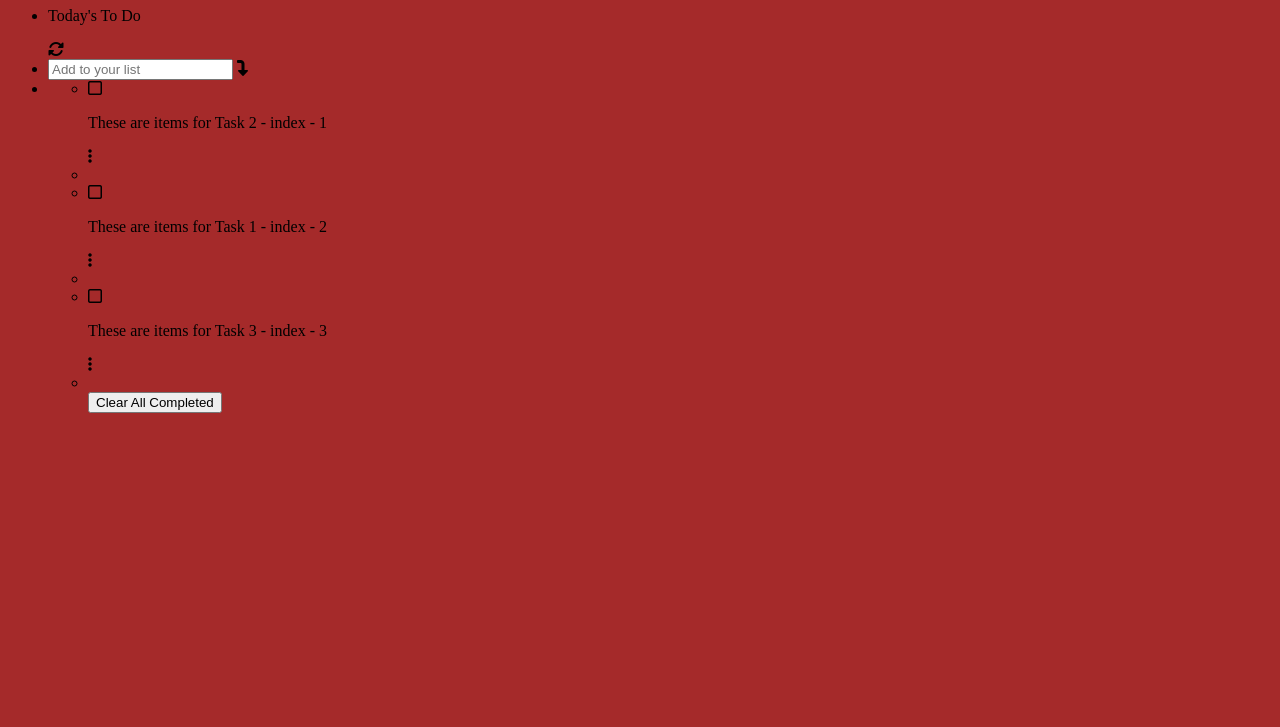
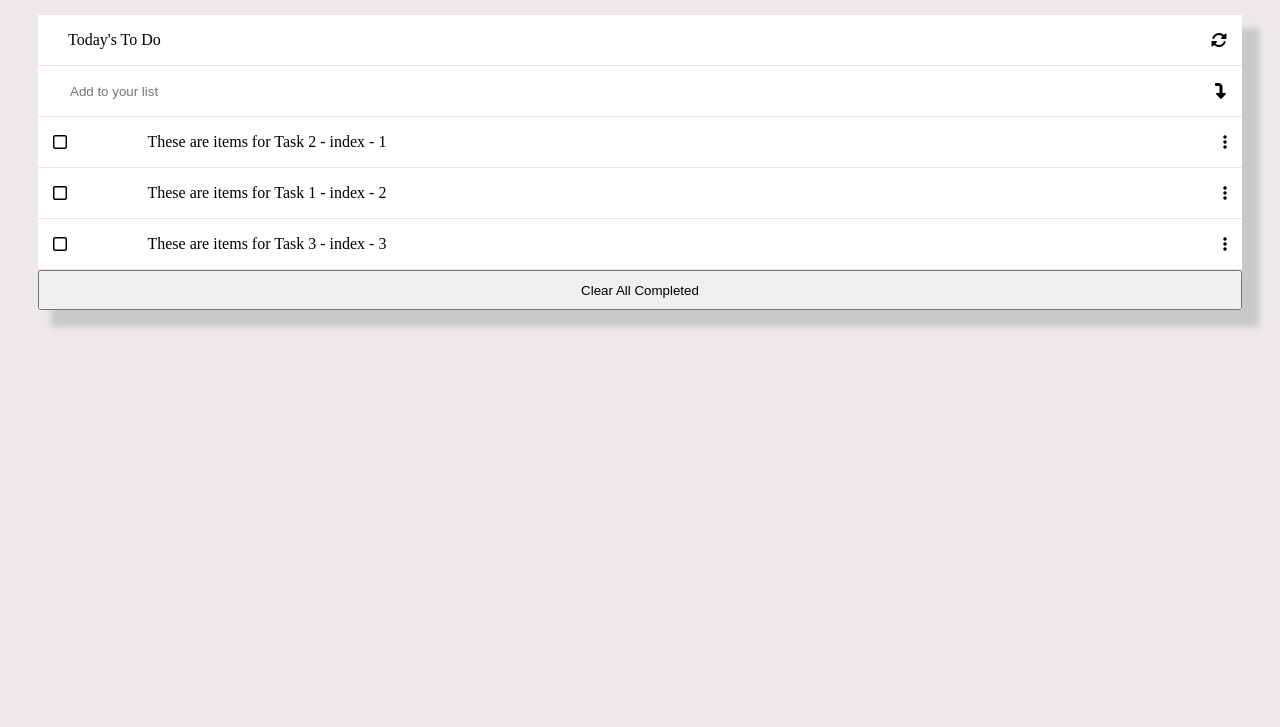
Before and after one commit to Beardless-sheik/To-do-list, a website built with webpack: page src/index.html in a window 1280 px wide. Shown: the part 73-800 px from the top of the page. Built offline with nearby package versions, Linux system fonts and the light colour scheme.

Commit message:
Update styles.css
Add styling as per template given

```diff
--- a/src/styles.css
+++ b/src/styles.css
@@ -1,3 +1,66 @@
 body {
-  background-color: brown;
+  background-color: rgba(238, 230, 230, 0.897)
 }
+
+.app-container {
+  background-color: white;
+  box-shadow: 15px 15px 6px 2px #C9C9C9;
+  margin: 30px;
+  padding: 0;
+}
+
+ul {
+  list-style-type: none;
+  margin: 0;
+}
+
+.main-list {
+  display:  grid;
+  grid-template-columns: 7fr 1fr;
+  border-bottom: 1px solid rgba(230, 216, 216, 0.678);
+  padding: 0;
+}
+
+.list-item {
+  display: grid;
+  grid-template-columns: 1fr 9fr 1fr;
+  border-bottom: 1px solid rgba(230, 216, 216, 0.678);
+}
+
+.bookList {
+  padding-left: 0;
+}
+
+.clear-button {
+  width: 100%;
+  height: 2.5rem;
+}
+
+.center-grid {
+  justify-self: start;
+  margin-left: 30px;
+  align-self: center;
+}
+
+.position-grid-end {
+  justify-self: end;
+  margin-right: 15px;
+  align-self: center;
+}
+
+.position-grid-start {
+  justify-self: start;
+  margin-left: 15px;
+  align-self: center;
+}
+
+.task-input {
+  width: 100%;
+  border: none;
+  height: 3rem;
+}
+
+/* input, input:focus {
+  outline: none;
+  border: none;
+} */
```
